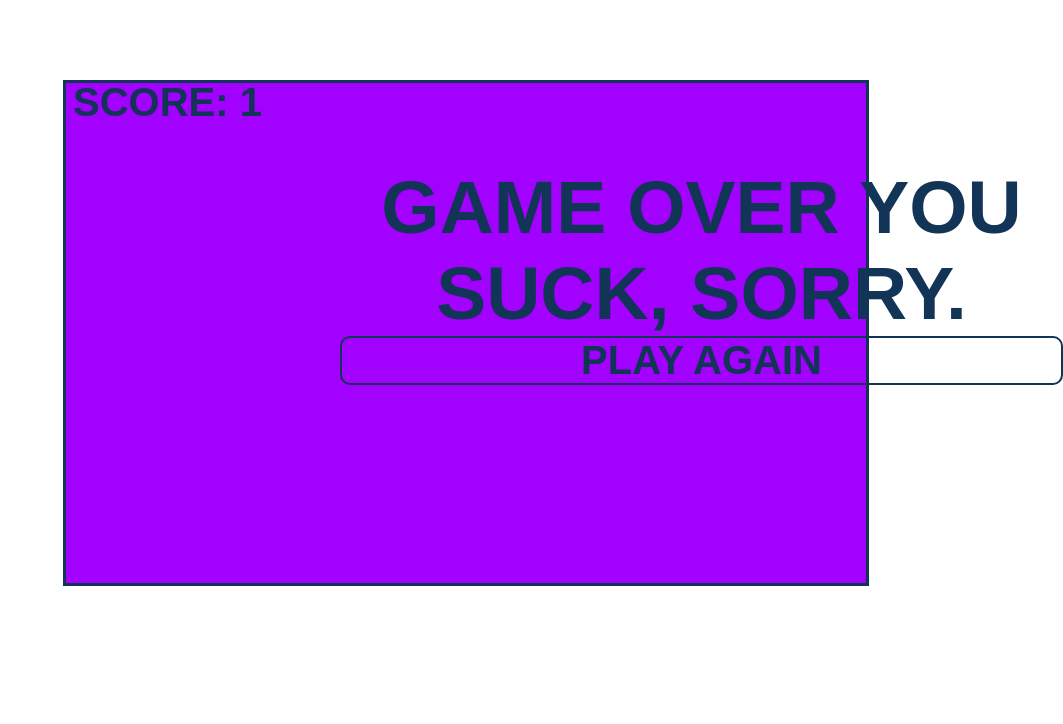
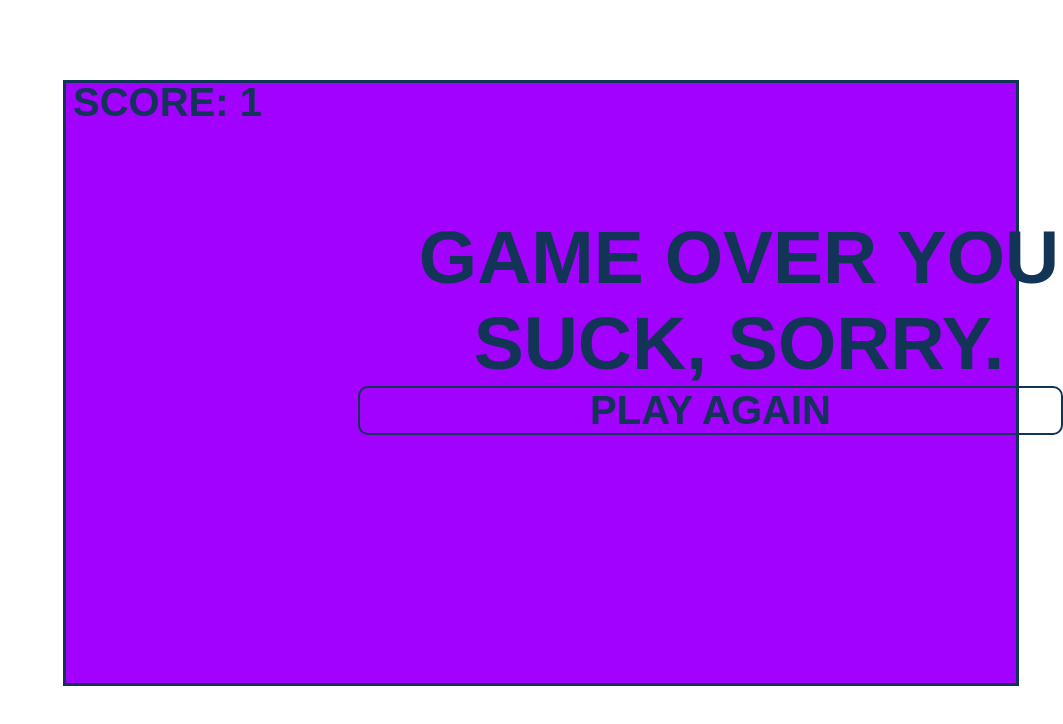
Before and after one commit to KriHrag/SnakeHragK, a plain HTML site: page public_html/extreme.html in a window 1280 px wide. Shown: the whole page, without its empty margins (217-1280 px from the left). Drawn offline with Linux system fonts and the light colour scheme.

Commit message:
final i think

```diff
--- a/public_html/css/style.css
+++ b/public_html/css/style.css
@@ -14,7 +14,7 @@ body{
 }
 
 .jumbotron {
-    text-align: center;
+    text-align: left;
     text-shadow: 4px 4px 4px #123456;
 }
 
@@ -48,7 +48,7 @@ h2{
     border-radius: 10px;
     color: #123456;
     margin-top: 0px;
-    margin-left: 657px;
+    margin-left: 600px;
 }
 
 #restartButton:hover{
--- a/public_html/extreme.html
+++ b/public_html/extreme.html
@@ -1,6 +1,6 @@
 <html>
     <head>
-        <title>Extreme Snake Level</title>
+        <title>Halloween Horror Snake Level</title>
         <meta charset="UTF-8">
         <meta name="viewport" content="width=device-width, initial-scale=1.0">
         <link href='http://fonts.googleapis.com/css?family=Shadows+Into+Light' rel='stylesheet' type='text/css'>
@@ -10,7 +10,7 @@
         <section id="PLAYHUD">
             <h2 id="scoreboard"></h2>
         </section>
-        <canvas id="game-screen" width="800" height="500" style="border:3px solid #123456"></canvas>
+        <canvas id="game-screen" width="950" height="600" style="border:3px solid #123456"></canvas>
         <section  id="gameOver">
             <h1 class="title">GAME OVER YOU SUCK, SORRY.</h1>
             <h2 id="restartButton">PLAY AGAIN</h2>
@@ -49,8 +49,8 @@
                 var canvas = document.getElementById("game-screen");
                 context = canvas.getContext("2d");
 
-                screenWidth = 800;
-                screenHeight = 500;
+                screenWidth = 950;
+                screenHeight = 600;
 
                 document.addEventListener("keydown", keyboardHandler);
 
```
Also changed, not shown: public_html/easy.html (+3 -3 lines), public_html/hard.html (+3 -3 lines), public_html/medium.html (+3 -3 lines).
